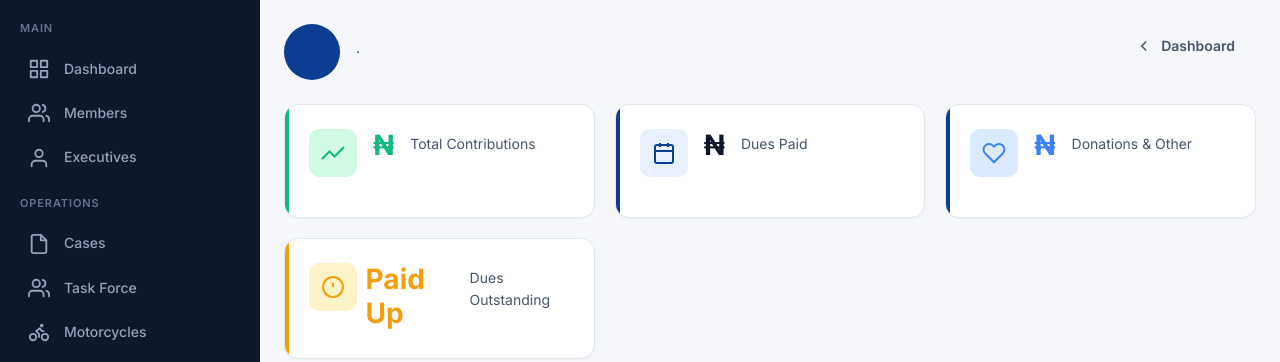
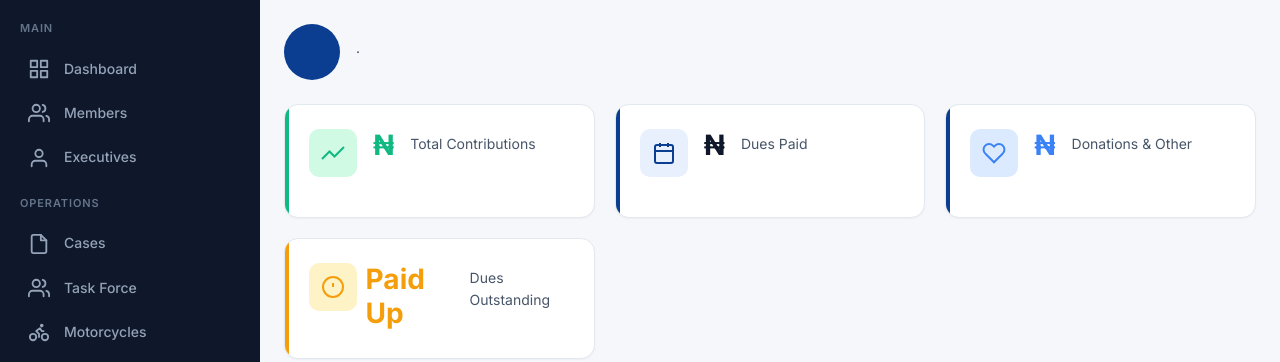
Before and after one commit to Christian-39/chris-lux, a Django app: template oya/templates/accounts/profile.html in a window 1280 px wide. Shown: the part 64-426 px from the top of the page. Run offline with Django 5.2, Linux system fonts and the light colour scheme; the template is opened without the code that fills it: values that come from a table or form of the project are taken from there, others are empty; data comes from the database, SQL or seed files in the repository; parts of the project's set-up code (start-up, migrations or seed data) failed here and were passed over.

Commit message:
Update profile.html

```diff
--- a/oya/templates/accounts/profile.html
+++ b/oya/templates/accounts/profile.html
@@ -22,12 +22,6 @@
         <p style="margin:0;color:var(--oya-text-secondary);">{{ user.serial_number }} · {{ user.get_role_display }}</p>
       </div>
     </div>
-  </div>
-  <div class="page-header-actions">
-    <a href="{% url 'dashboard:index' %}" class="btn btn-ghost">
-      <svg width="18" height="18" viewBox="0 0 24 24" fill="none" stroke="currentColor" stroke-width="2"><polyline points="15 18 9 12 15 6"/></svg>
-      Dashboard
-    </a>
   </div>
 </div>
 
```
